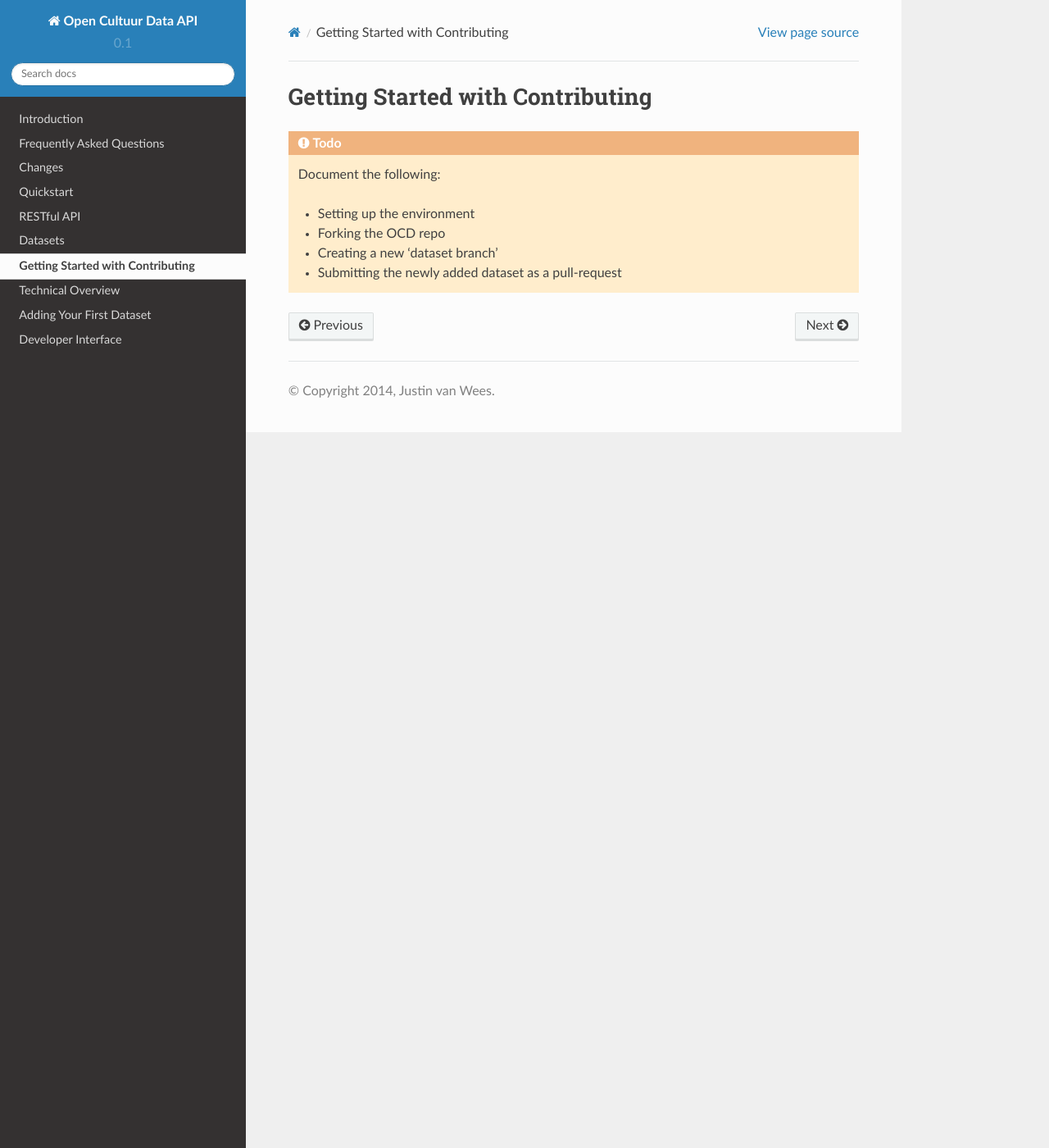
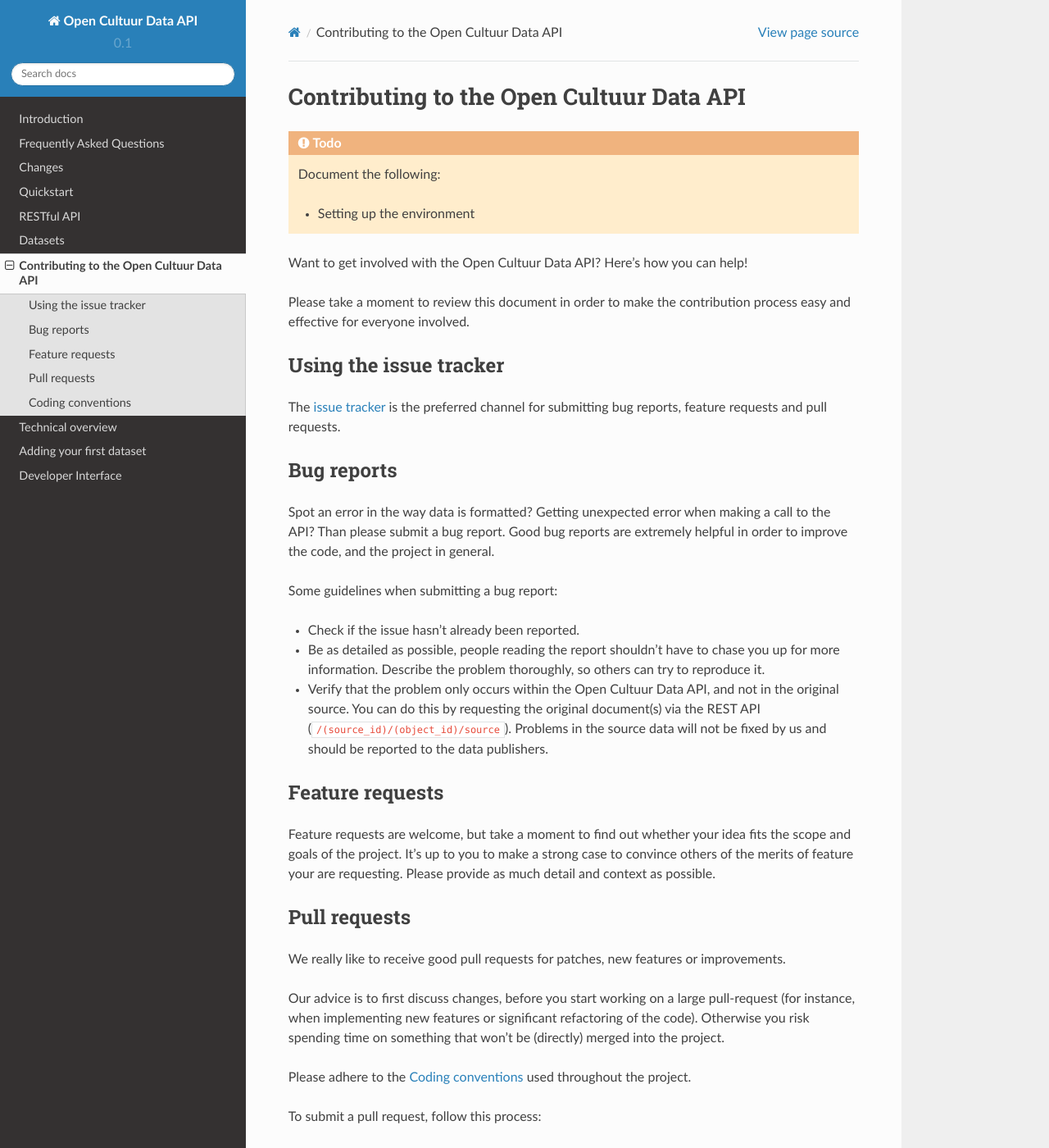
Before and after one commit to openstate/open-cultuur-data, a Sphinx documentation site: the page built from docs/dev/getting_started.rst, in a window 1280 px wide and 1400 px high. Shown: the whole window at 82% size. Built offline with Sphinx 7.4.7 and the Read the Docs theme 2.0.0, drawn with Linux system fonts in a browser that asks for light colours; some of the changed text lies outside the part shown.

Commit message:
Started work on a guide for contributing

```diff
--- a/docs/dev/first_dataset.rst
+++ b/docs/dev/first_dataset.rst
@@ -1,6 +1,6 @@
 .. _dev_first_dataset:
 
-Adding Your First Dataset
+Adding your first dataset
 =========================
 
 This page contains a step by step guide on how to add a new dataset to the Open Cultuur Data API.
--- a/docs/dev/getting_started.rst
+++ b/docs/dev/getting_started.rst
@@ -1,13 +1,77 @@
 .. _dev_getting_started:
 
-Getting Started with Contributing
-=================================
+Contributing to the Open Cultuur Data API
+=========================================
 
 .. todo::
 
    Document the following:
 
    - Setting up the environment
-   - Forking the OCD repo
-   - Creating a new 'dataset branch'
-   - Submitting the newly added dataset as a pull-request
+
+Want to get involved with the Open Cultuur Data API? Here's how you can help!
+
+Please take a moment to review this document in order to make the contribution process easy and effective for everyone involved.
+
+Using the issue tracker
+-----------------------
+
+The `issue tracker <https://github.com/openstate/open-cultuur-data/issues>`_ is the preferred channel for submitting bug reports, feature requests and pull requests.
+
+Bug reports
+-----------
+
+Spot an error in the way data is formatted? Getting unexpected error when making a call to the API? Than please submit a bug report. Good bug reports are extremely helpful in order to improve the code, and the project in general.
+
+Some guidelines when submitting a bug report:
+
+- Check if the issue hasn't already been reported.
+- Be as detailed as possible, people reading the report shouldn't have to chase you up for more information.   Describe the problem thoroughly, so others can try to reproduce it.
+- Verify that the problem only occurs within the Open Cultuur Data API, and not in the original source. You can do this by requesting the original document(s) via the REST API (``/(source_id)/(object_id)/source``). Problems in the source data will not be fixed by us and should be reported to the data publishers.
+
+Feature requests
+----------------
+
+Feature requests are welcome, but take a moment to find out whether your idea fits the scope and goals of the project. It's up to you to make a strong case to convince others of the merits of feature your are requesting. Please provide as much detail and context as possible.
+
+
+Pull requests
+-------------
+
+We really like to receive good pull requests for patches, new features or improvements.
+
+Our advice is to first discuss changes, before you start working on a large pull-request (for instance, when implementing new features or significant refactoring of the code). Otherwise you risk spending time on something that won't be (directly) merged into the project.
+
+Please adhere to the :ref:`dev_coding_conventions` used throughout the project.
+
+To submit a pull request, follow this process:
+
+1. `Fork the project <http://help.github.com/fork-a-repo/>`_ and clone your fork::
+
+   $ git clone https://github.com/<your-username>/open-cultuur-data.git
+   $ cd open-cultuur-data
+   $ git remote add upstream https://github.com/openstate/open-cultuur-data.git
+
+2. Always make sure you are working with a recent version. To get the latest changes from upstream::
+
+   $ git checkout master
+   $ git pull upstream master
+
+3. Create a new topic branch (off the main project development branch) to contain your feature, change, or fix::
+
+   $ git checkout -b <topic-branch-name>
+
+4. Push your topic branch up to your fork::
+
+   $ git push origin <topic-branch-name>
+
+5. Open a `Pull Request <https://help.github.com/articles/using-pull-requests/>`_ with a clear title and description against the master branch.
+
+.. _dev_coding_conventions:
+
+Coding conventions
+------------------
+
+- We currently target Python 2.7 as a minimum version
+- The `PEP 8 <http://legacy.python.org/dev/peps/pep-0008/>`_ styleguide is used for all Python code.
+- ... some more conventions should be added here in the future.
--- a/docs/dev/tech_overview.rst
+++ b/docs/dev/tech_overview.rst
@@ -1,6 +1,6 @@
 .. _dev_tech_overview:
 
-Technical Overview
+Technical overview
 ==================
 
 .. todo::
```
